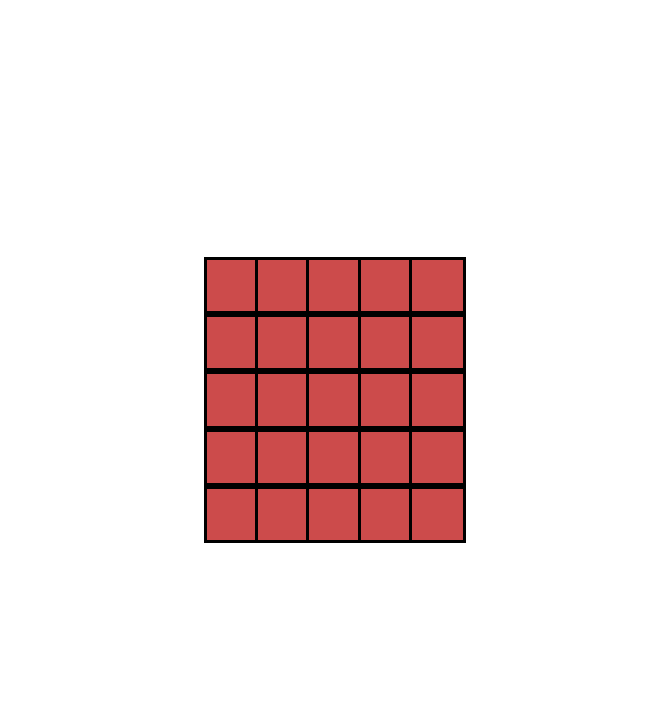
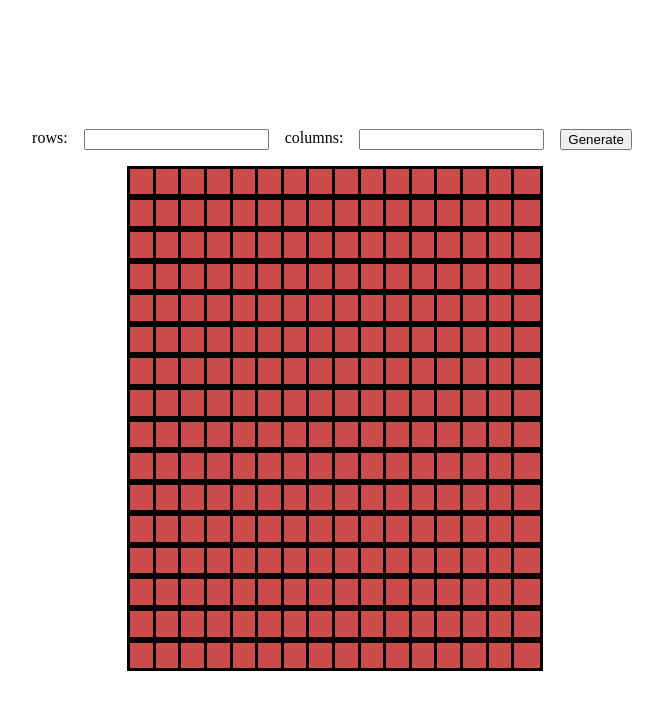
Before and after one commit to topspinz/etch-a-sketch, a plain HTML site: page index.html in a window 1280 px wide. Shown: the whole page, without its empty margins (308-971 px from the left). Drawn offline with Linux system fonts and the light colour scheme.

Commit message:
created grid generator with UI elements

```diff
--- a/index.html
+++ b/index.html
@@ -8,8 +8,15 @@
     <link rel="stylesheet" href="style.css">
   </head>
 <body>
-    <div class="grid">
+    <div class="container">
+        <label for="fname">rows:</label>
+        <input type="text" id="fname" name="fname">
+        <label for="fname">columns:</label>
+        <input type="text" id="fname" name="fname">
+        <button class="align-btn">Generate</button>
+
     </div>
+    <div class="grid"></div>
 	<script src="index.js"></script>
   </body>
 </html>
--- a/index.js
+++ b/index.js
@@ -1,4 +1,4 @@
-document.body.onload = createGrid;
+document.body.onload = createGrid(16,16);
 
 function addRow() {
   // create a new div element
@@ -18,19 +18,28 @@ function addCol() {
 
 function addSquare(numSquares) {
     const newDiv=document.createElement("div");
-    newDiv.className=`square-${numSquares}`;
+    newDiv.id=`square-${numSquares}`;
+    newDiv.className='square';
     const currentDiv = document.querySelector(".col");
     currentDiv.insertAdjacentElement('afterbegin',newDiv);
 }
 
-function createGrid() {
+function createGrid(x,y) {
     var numSquares=1;
-    for (let row =0; row<5;row++){
+    for (let row =0; row<x;row++){
         addRow();
-        for (let col=0;col<5;col++){
+        for (let col=0;col<y;col++){
             addCol();
             addSquare(numSquares);
             numSquares++;
         }
     }
 }
+
+const allItemsInClass = document.getElementsByClassName("square");
+
+for (var i=0; i< allItemsInClass.length; i++ ) {
+    allItemsInClass[i].addEventListener("mouseover", (event) => {
+        document.getElementById(event.target.id).style.backgroundColor="black";
+    });
+  }
--- a/style.css
+++ b/style.css
@@ -7,11 +7,14 @@ body {
     justify-content: center;
 }
 
-.grid {
-    /* display: flex;
-    justify-content: center;
-    align-items: center;
-    flex: 1; */
+.grid {}
+
+.container {
+    display: flex;
+    justify-content:center;
+    gap: 16px;
+    margin-bottom: 16px;
+
 }
 
 .row{
@@ -22,10 +25,10 @@ body {
 }
 
 .col {
-    width:4%;
+    width:2%;
 }
 
-div[class*='square-'] {
+div[id*='square-'] {
     width:100%;
     height: 0;
     padding-top: 100%;
@@ -33,3 +36,7 @@ div[class*='square-'] {
     border-color: black;
     border-style: solid;
 }
+
+div[id*='square-']::before {
+  background-color: black;
+}
```
